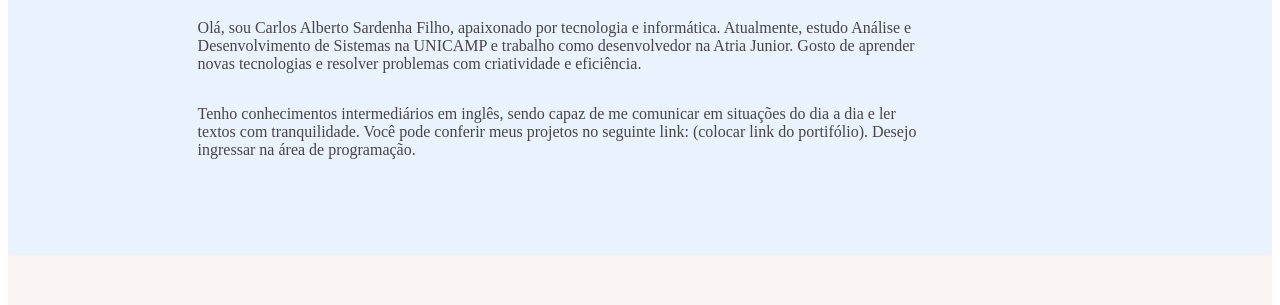
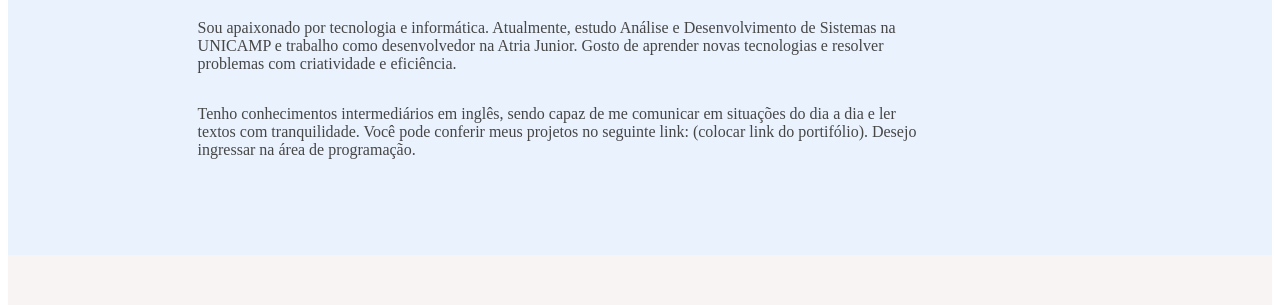
Before and after one commit to Carlos-Sardenha/Portifolio, a plain HTML site: page index.html in a window 1280 px wide. Shown: the part 729-1034 px from the top of the page. Drawn offline with Linux system fonts and the light colour scheme.

Commit message:
Update index.html

```diff
--- a/index.html
+++ b/index.html
@@ -55,7 +55,7 @@
 
         <div class="sobre-mim-container">
             <h1 class="titulo-sobre-mim">Sobre mim</h1>
-            <p class="paragrafo-sobre-mim"> Olá, sou Carlos Alberto Sardenha Filho, apaixonado por tecnologia e informática. Atualmente, estudo Análise e Desenvolvimento de Sistemas na UNICAMP e trabalho como desenvolvedor na Atria Junior. Gosto de aprender novas tecnologias e resolver problemas com criatividade e eficiência.</p>
+            <p class="paragrafo-sobre-mim"> Sou apaixonado por tecnologia e informática. Atualmente, estudo Análise e Desenvolvimento de Sistemas na UNICAMP e trabalho como desenvolvedor na Atria Junior. Gosto de aprender novas tecnologias e resolver problemas com criatividade e eficiência.</p>
             <p class="paragrafo-sobre-mim"> Tenho conhecimentos intermediários em inglês, sendo capaz de me comunicar em situações do dia a dia e ler textos com tranquilidade.
                 Você pode conferir meus projetos no seguinte link: (colocar link do portifólio).
                 Desejo ingressar na área de programação.</p>
```
